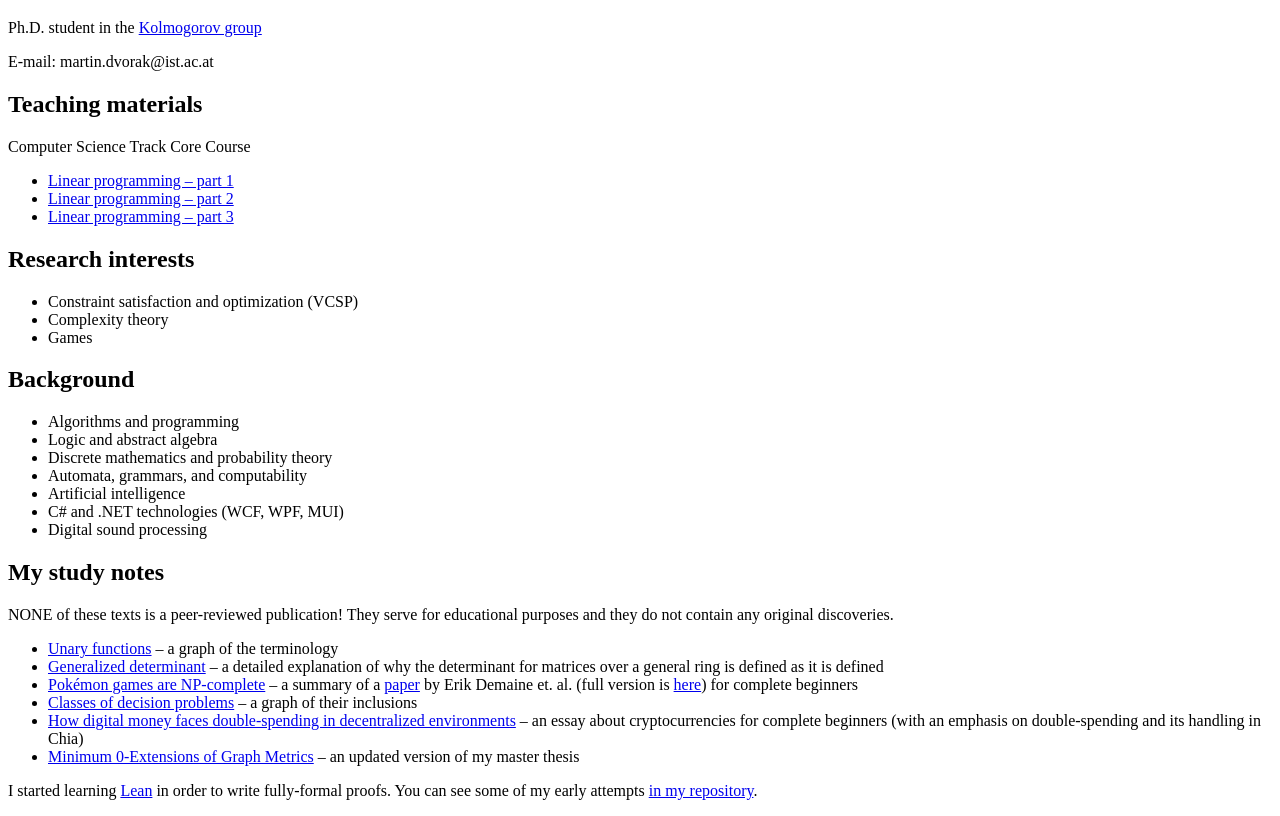
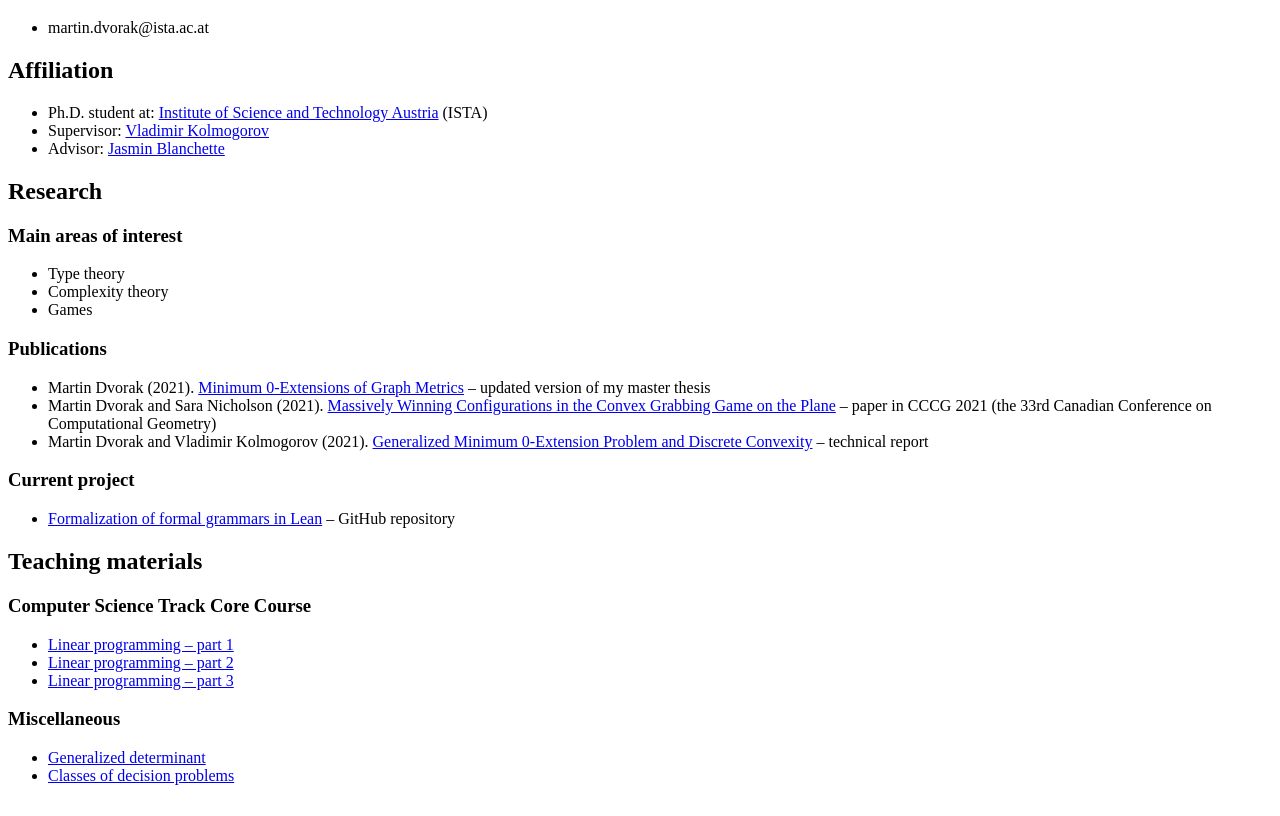
Before and after one commit to madvorak/web, a plain HTML site: page index.html in a window 1280 px wide. Shown: the part 61-877 px from the top of the page. Drawn offline with Linux system fonts and the light colour scheme.

Commit message:
major update

```diff
--- a/index.html
+++ b/index.html
@@ -1,60 +1,68 @@
 <!DOCTYPE html>
-<!-- saved from url=(0031)https://pub.ist.ac.at/~mdvorak/ -->
-<html><head><meta http-equiv="Content-Type" content="text/html; charset=UTF-8">
+
+<html>
+
+<head>
+    <meta http-equiv="Content-Type" content="text/html; charset=UTF-8">
     <title>Martin Dvorak</title>
+</head>
 
-</head>
 <body>
     <h1>Martin Dvorak</h1>
 
-    <p>Ph.D. student in the <a href="https://ist.ac.at/en/research/kolmogorov-group/">Kolmogorov group</a></p>
-
-    <p>E-mail: martin.dvorak@ist.ac.at</p>
-
-    <h2>Teaching materials</h2>
-
-	<p>Computer Science Track Core Course</p>
     <ul style="list-style-type:disc">
-		<li><a href="https://pub.ist.ac.at/~mdvorak/teaching/LP_part_1.pdf">Linear programming – part 1</a></li>
-		<li><a href="https://pub.ist.ac.at/~mdvorak/teaching/LP_part_2.pdf">Linear programming – part 2</a></li>
-		<li><a href="https://pub.ist.ac.at/~mdvorak/teaching/LP_part_3.pdf">Linear programming – part 3</a></li>
+        <li>martin.dvorak@ista.ac.at</li>
     </ul>
 
-    <h2>Research interests</h2>
+    <h2>Affiliation</h2>
 
     <ul style="list-style-type:disc">
-		<li>Constraint satisfaction and optimization (VCSP)</li>
+        <li>Ph.D. student at: <a href="https://ista.ac.at/">Institute of Science and Technology Austria</a> (ISTA)</li>
+        <li>Supervisor: <a href="https://pub.ist.ac.at/~vnk/">Vladimir Kolmogorov</a></li>
+        <li>Advisor: <a href="https://www.cs.vu.nl/~jbe248/">Jasmin Blanchette</a></li>
+    </ul>
+
+    <h2>Research</h2>
+
+    <h3>Main areas of interest</h3>
+
+    <ul style="list-style-type:disc">
+        <li>Type theory</li>
         <li>Complexity theory</li>
         <li>Games</li>
     </ul>
 
-    <h2>Background</h2>
+    <h3>Publications</h3>
 
     <ul style="list-style-type:disc">
-        <li>Algorithms and programming</li>
-		<li>Logic and abstract algebra</li>
-		<li>Discrete mathematics and probability theory</li>
-		<li>Automata, grammars, and computability</li>
-		<li>Artificial intelligence</li>
-		<li>C# and .NET technologies (WCF, WPF, MUI)</li>
-		<li>Digital sound processing</li>
+        <li>Martin Dvorak (2021). <a href="thesis/Martin-Dvorak_master-thesis.pdf">Minimum 0-Extensions of Graph Metrics</a> – updated version of my master thesis</li>
+        <li>Martin Dvorak and Sara Nicholson (2021). <a href="https://arxiv.org/abs/2106.11247">Massively Winning Configurations in the Convex Grabbing Game on the Plane</a> – paper in CCCG 2021 (the 33rd Canadian Conference on Computational Geometry)</li>
+        <li>Martin Dvorak and Vladimir Kolmogorov (2021). <a href="https://arxiv.org/abs/2109.10203">Generalized Minimum 0-Extension Problem and Discrete Convexity</a> – technical report</li>
     </ul>
 
-    <h2>My study notes</h2>
-
-    <p>NONE of these texts is a peer-reviewed publication! They serve for educational purposes and they do not contain any original discoveries.</p>
+    <h3>Current project</h3>
 
     <ul style="list-style-type:disc">
-		<li><a href="https://pub.ist.ac.at/~mdvorak/stuff/Unary_functions.pdf">Unary functions</a> – a graph of the terminology</li>
-		<li><a href="https://pub.ist.ac.at/~mdvorak/stuff/Generalized_determinant.pdf">Generalized determinant</a> – a detailed explanation of why the determinant for matrices over a general ring is defined as it is defined</li>
-		<li><a href="https://pub.ist.ac.at/~mdvorak/stuff/Pokemon_games_are_NP_complete_my_summary.pdf">Pokémon games are NP-complete</a> – a summary of a <a href="https://pub.ist.ac.at/~mdvorak/stuff/Pokemon_games_are_NP_complete_original_excerpt.pdf">paper</a> by Erik Demaine et. al. (full version is <a href="https://arxiv.org/abs/1203.1895">here</a>) for complete beginners</li>
-		<li><a href="https://pub.ist.ac.at/~mdvorak/stuff/Computational_classes.pdf">Classes of decision problems</a> – a graph of their inclusions</li>
-		<li><a href="https://pub.ist.ac.at/~mdvorak/stuff/Double_spending.pdf">How digital money faces double-spending in decentralized environments</a> – an essay about cryptocurrencies for complete beginners (with an emphasis on double-spending and its handling in Chia)</li>
-        <li><a href="https://pub.ist.ac.at/~mdvorak/thesis/Martin-Dvorak_master-thesis.pdf">Minimum 0-Extensions of Graph Metrics</a> – an updated version of my master thesis</li>
+        <li><a href="https://github.com/madvorak/grammars">Formalization of formal grammars in Lean</a> – GitHub repository</li>
     </ul>
 
-	<p>I started learning <a href="https://leanprover.github.io/">Lean</a> in order to write fully-formal proofs. You can see some of my early attempts <a href="https://github.com/madvorak/Lean-first-steps">in my repository</a>.</p>
+    <h2>Teaching materials</h2>
 
+    <h3>Computer Science Track Core Course</h3>
 
+    <ul style="list-style-type:disc">
+        <li><a href="teaching/LP_part_1.pdf">Linear programming – part 1</a></li>
+        <li><a href="teaching/LP_part_2.pdf">Linear programming – part 2</a></li>
+        <li><a href="teaching/LP_part_3.pdf">Linear programming – part 3</a></li>
+    </ul>
 
-</body></html>
+    <h3>Miscellaneous</h3>
+
+    <ul style="list-style-type:disc">
+        <li><a href="stuff/Generalized_determinant.pdf">Generalized determinant</a></li>
+        <li><a href="stuff/Computational_classes.pdf">Classes of decision problems</a></li>
+    </ul>
+
+</body>
+
+</html>
```
Lines whose indentation alone changed are shown as unchanged.
